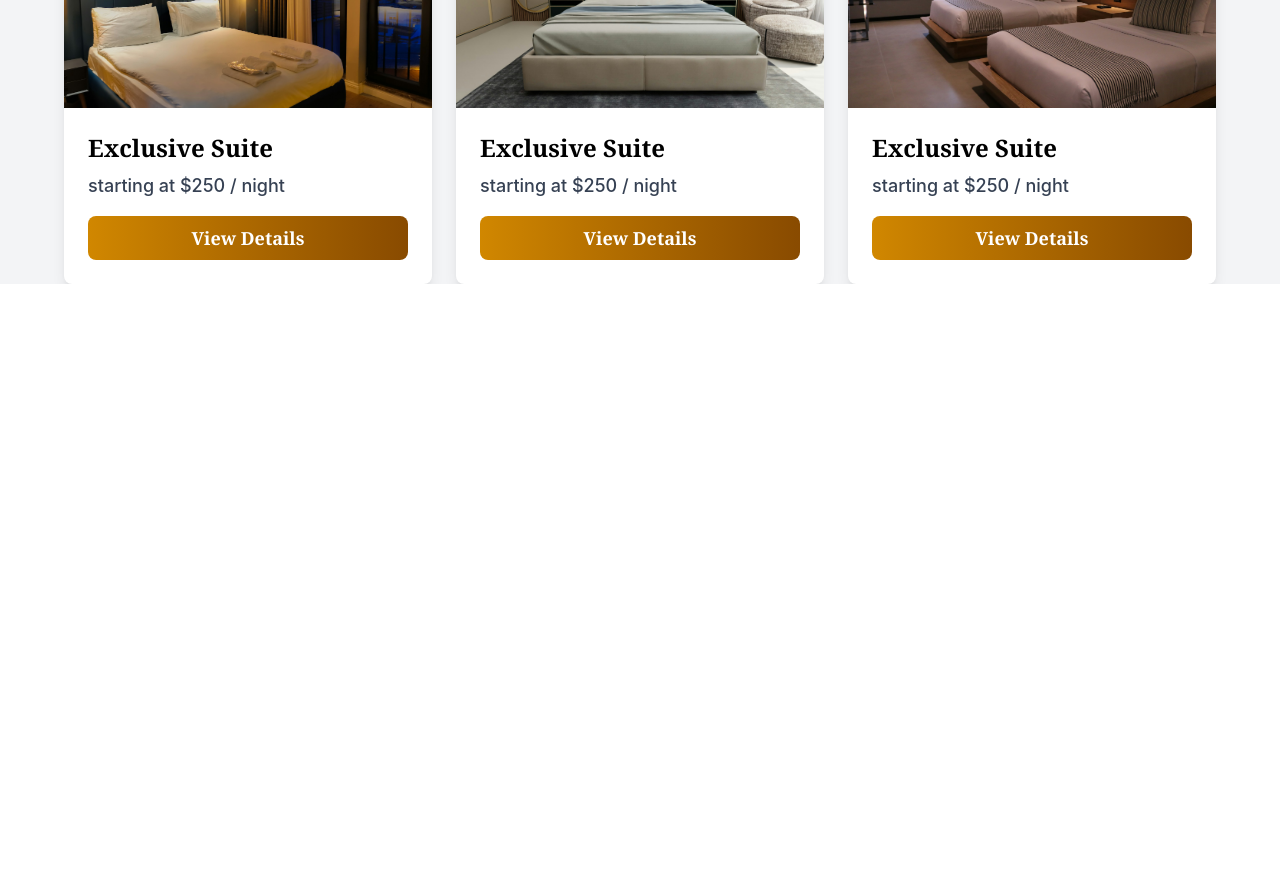
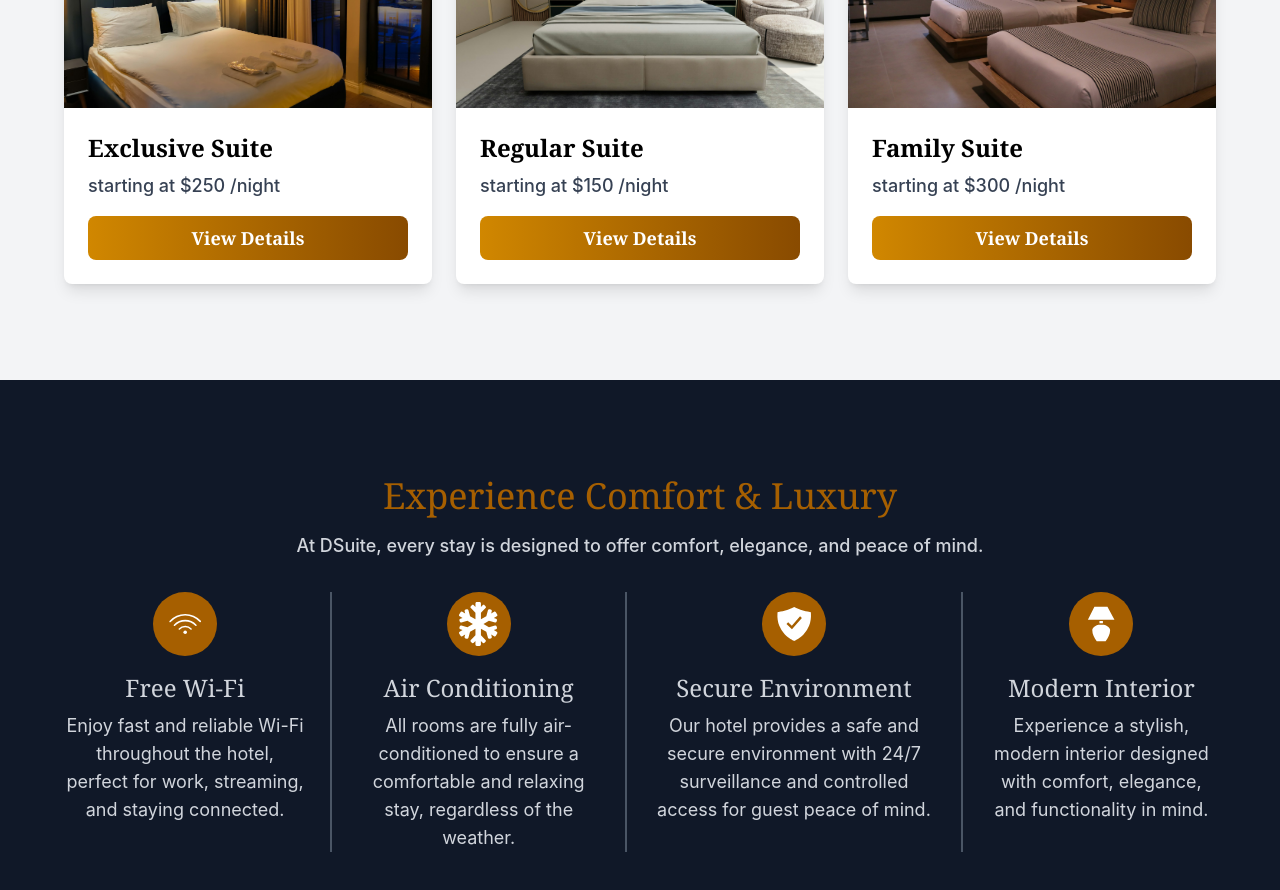
Before and after one commit to dubemoyibe-star/Dsuite, a React (Vite) app: page / in a window 1280 px wide. Shown: the part 1520-2410 px from the top of the page. Before the commit the page ends 1804 px from the top, so only its background shows below. Built offline with nearby package versions, Linux system fonts and the light colour scheme.

Commit message:
implemented another section of the homepage

```diff
--- a/src/pages/Home.jsx
+++ b/src/pages/Home.jsx
@@ -2,9 +2,12 @@ import React from 'react'
 
 
 import Header from "../components/Header.jsx"
-import { FaBed } from "react-icons/fa";
+import { FaBed, FaSnowflake } from "react-icons/fa";
 import { SlCalender } from "react-icons/sl";
 import { FaHeadphones } from "react-icons/fa6";
+import { CiWifiOn } from "react-icons/ci";
+import { IoShieldCheckmarkSharp } from "react-icons/io5"
+import { GiBedLamp } from "react-icons/gi";
 
 
 import familyImg from "../assets/family.jpg"
@@ -58,7 +61,7 @@ export default function Home() {
               </div>
               <div className='p-6 flex flex-col '>
                 <h3 className='text-2xl font-semibold font-serif'>Exclusive Suite</h3>
-                <p className='mt-2  text-gray-700 font-medium text-lg '>starting at $250 / night</p>
+                <p className='mt-2  text-gray-700 font-medium text-lg '>starting at $250 /night</p>
                 <button className=" mt-4 px-6 py-2 text-white font-semibold font-serif text-lg rounded-lg hover:bg-linear-to-l from-yellow-600 to-yellow-800  hover:shadow-2xl bg-linear-to-r from-yellow-600 to-yellow-800 cursor-pointer hover:bg-yellow-800 transition-colors duration-300">View Details</button>
               </div>
             </div>
@@ -69,8 +72,8 @@ export default function Home() {
                 <img src={regularImg} alt="regular hotel room" className='rounded-t-lg w-full object-cover h-56 transform transition-transform duration-500 ease-out hover:scale-110'/>
               </div>
               <div className='p-6 flex flex-col '>
-                <h3 className='text-2xl font-semibold font-serif'>Exclusive Suite</h3>
-                <p className='mt-2  text-gray-700 font-medium text-lg '>starting at $250 / night</p>
+                <h3 className='text-2xl font-semibold font-serif'>Regular Suite</h3>
+                <p className='mt-2  text-gray-700 font-medium text-lg '>starting at $150 /night</p>
                 <button className=" mt-4 px-6 py-2 text-white font-semibold font-serif text-lg rounded-lg hover:bg-linear-to-l from-yellow-600 to-yellow-800  hover:shadow-2xl bg-linear-to-r from-yellow-600 to-yellow-800 cursor-pointer hover:bg-yellow-800 transition-colors duration-300">View Details</button>
               </div>
             </div>
@@ -81,13 +84,52 @@ export default function Home() {
               <img src={familyImg} alt="family hotel room" className='rounded-t-lg w-full object-cover h-56 transform transition-transform duration-500 ease-out hover:scale-110'/>
               </div>
               <div className='p-6 flex flex-col '>
-                <h3 className='text-2xl font-semibold font-serif'>Exclusive Suite</h3>
-                <p className='mt-2  text-gray-700 font-medium text-lg '>starting at $250 / night</p>
+                <h3 className='text-2xl font-semibold font-serif'>Family Suite</h3>
+                <p className='mt-2  text-gray-700 font-medium text-lg '>starting at $300 /night</p>
                 <button className=" mt-4 px-6 py-2 text-white font-semibold font-serif text-lg rounded-lg hover:bg-linear-to-l from-yellow-600 to-yellow-800  hover:shadow-2xl bg-linear-to-r from-yellow-600 to-yellow-800 cursor-pointer hover:bg-yellow-800 transition-colors duration-300">View Details</button>
               </div>
             </div>
           </div>
         </section>
+
+        <section className='text-center py-24 px-6 sm:px-16 bg-gray-900 mt-24'>
+          <h3 className='mb-4 text-medium text-3xl sm:text-4xl text-yellow-700 font-serif text-center '>Experience Comfort & Luxury</h3>
+          <p className='mt-2 mb-8 text-lg font-medium text-gray-300'>At DSuite, every stay is designed to offer comfort, elegance, and peace of mind.</p>
+          <div className='flex gap-6 flex-col md:flex-row md:justify-center md:items-stretch '>
+              <div className='border-r-0 md:border-r-2 md:pr-6 border-gray-600'>
+              <div className='bg-yellow-700 rounded-full w-16 mx-auto'>
+                <CiWifiOn className='w-3/5 h-16 mx-auto text-white'/>
+              </div>
+              <p className='text-gray-300 mt-4 mb-2 text-2xl font-medium font-serif'>Free Wi-Fi</p>
+              <p className='text-gray-300 text-lg'>Enjoy fast and reliable Wi-Fi throughout the hotel, perfect for work, streaming, and staying connected.</p>
+              </div>
+
+              <div className='border-r-0 md:border-r-2 md:pr-6 border-gray-600'>
+              <div className='bg-yellow-700 rounded-full w-16 mx-auto'>
+                <FaSnowflake className='w-3/5 h-16 mx-auto text-white'/>
+              </div>
+              <p className='text-gray-300 mt-4 mb-2 text-2xl font-medium font-serif'>Air Conditioning</p>
+              <p className='text-gray-300 text-lg'>All rooms are fully air-conditioned to ensure a comfortable and relaxing stay, regardless of the weather.</p>
+              </div>
+
+              <div className='border-r-0 md:border-r-2 md:pr-6 border-gray-600'>
+              <div className='bg-yellow-700 rounded-full w-16 mx-auto'>
+                <IoShieldCheckmarkSharp className='w-3/5 h-16 mx-auto text-white'/>
+              </div>
+              <p className='text-gray-300 mt-4 mb-2 text-2xl font-medium font-serif'>Secure Environment</p>
+              <p className='text-gray-300 text-lg'>Our hotel provides a safe and secure environment with 24/7 surveillance and controlled access for guest peace of mind.</p>
+              </div>
+
+              <div>
+              <div className='bg-yellow-700 rounded-full w-16 mx-auto'>
+                <GiBedLamp className='w-3/5 h-16 mx-auto text-white'/>
+              </div>
+              <p className='text-gray-300 mt-4 mb-2 text-2xl font-medium font-serif'>Modern Interior</p>
+              <p className='text-gray-300 text-lg'>Experience a stylish, modern interior designed with comfort, elegance, and functionality in mind.</p>
+              </div>
+          </div>
+
+        </section>
       </main>
     </>
   )
```
